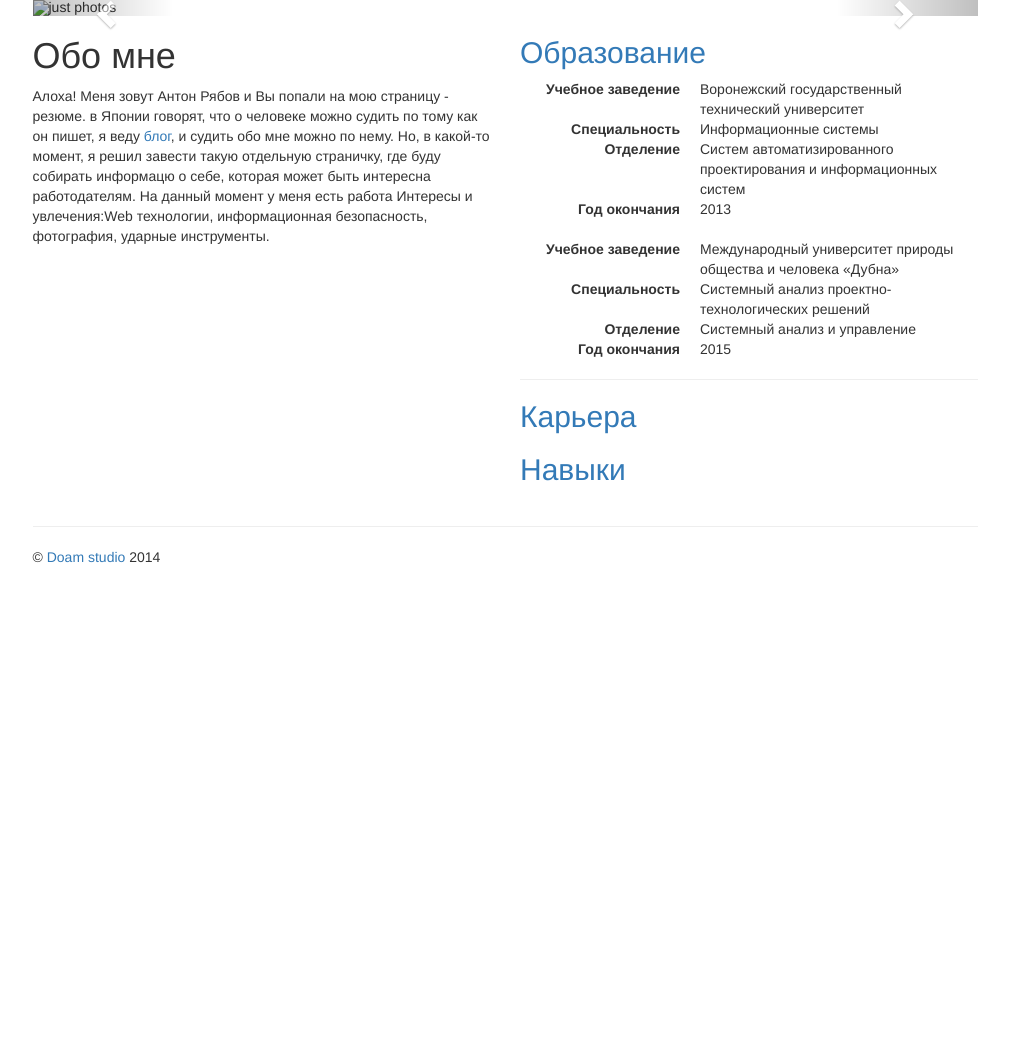
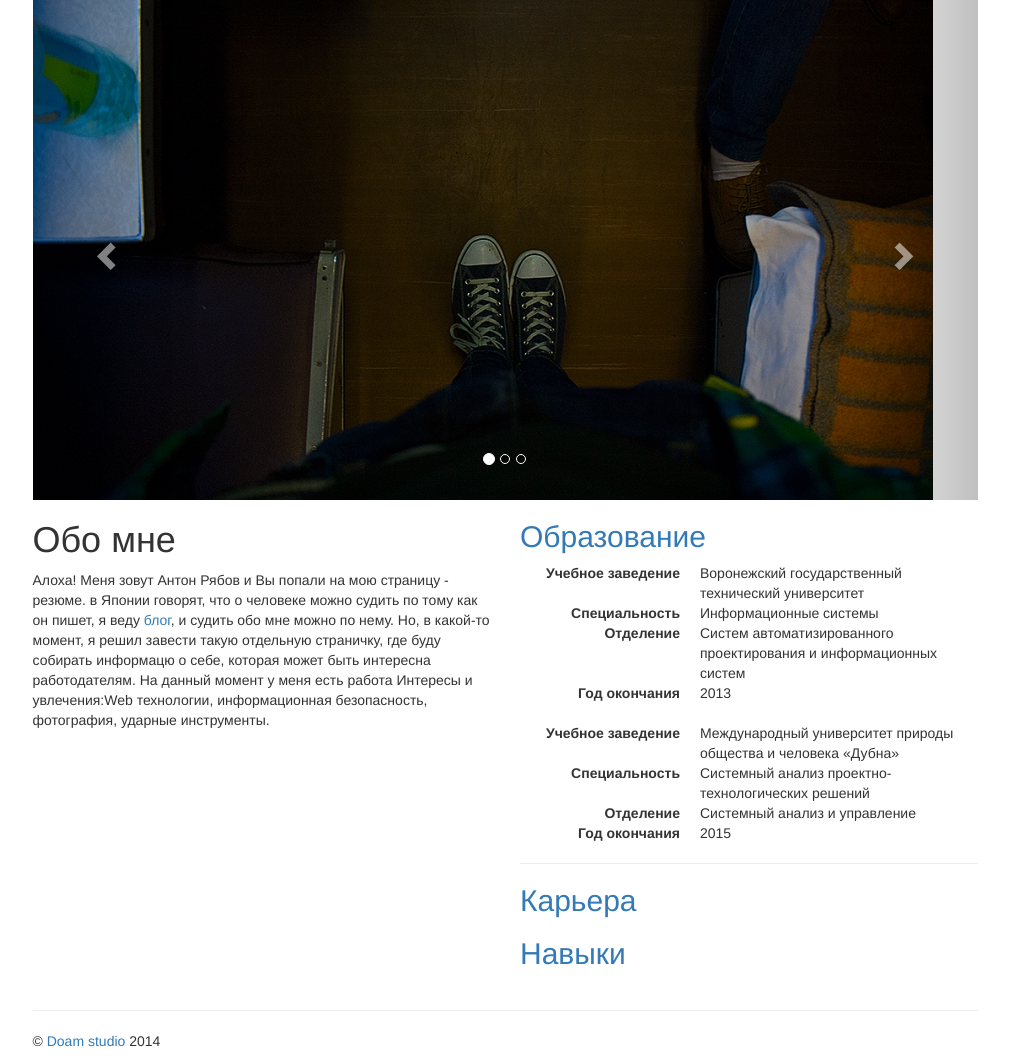
Before and after one commit to tonymadbrain/tonymadbrain.github.io, a Jekyll site: the page cv/index.html, which Jekyll copies as it is, in a window 1280 px wide. Shown: the whole page, without its empty margins (135-1144 px from the left). Built offline with Jekyll 4.4.1, drawn with Linux system fonts in a browser that asks for light colours; nearby versions of some CDN libraries; library files that are not in the unit come from our copies; before the commit the page ends 900 px from its top, so only the background shows below that.

Commit message:
fix urls again

```diff
--- a/cv/index.html
+++ b/cv/index.html
@@ -9,8 +9,8 @@
 		<script src="/js/jquery.min.js"></script>
 		<script src="/js/bootstrap.min.js"></script>
 		<!--[if lt IE 9]>
-			<script src="/js/html5shiv.min.js"></script>
-			<script src="/js/respond.min.js"></script>
+			<script src="/cv/js/html5shiv.min.js"></script>
+			<script src="/cv/js/respond.min.js"></script>
 		<![endif]-->
 	</head>
 	<body>
@@ -28,7 +28,7 @@
 			  			<!-- Wrapper for slides -->
 		  				<div class="carousel-inner" role="listbox">
 							<div class="item active">
-								<img src="/img/1.jpg" alt="just photos">
+								<img src="/cv/img/1.jpg" alt="just photos">
 									<div class="carousel-caption"></div>
 		    					</div>
 		    					<div class="item">
```
